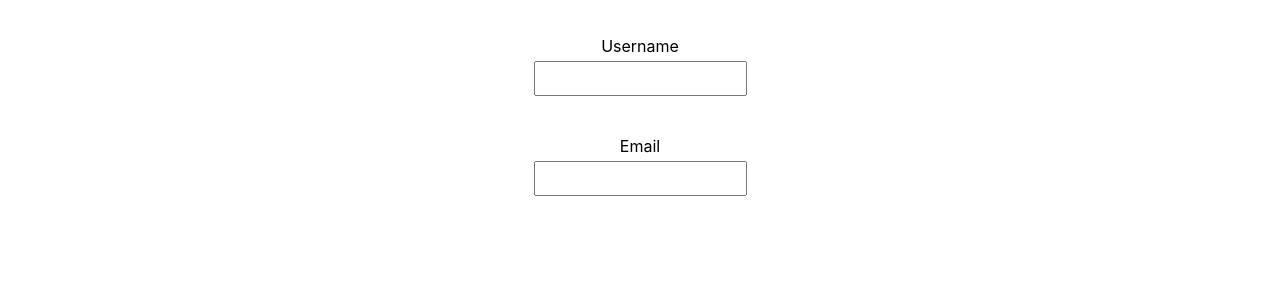
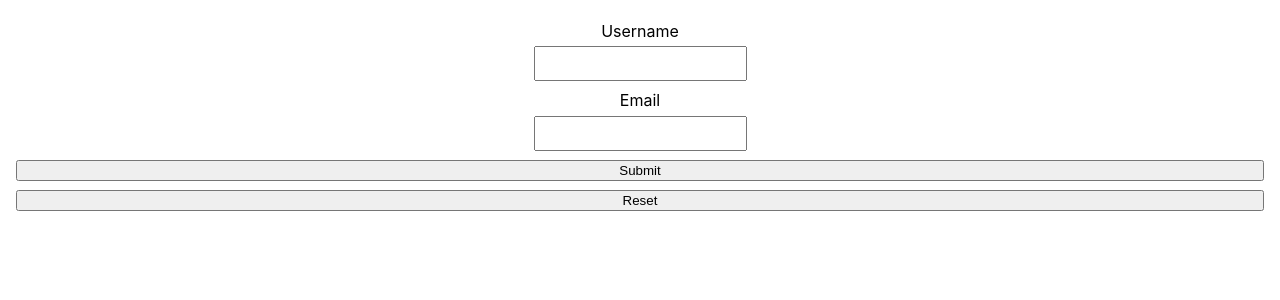
Before and after one commit to fsouzadi1995/react-hook-form-playground, a React (Create React App) app: page / in a window 1280 px wide. Shown: the top 300 px of the page. Built offline with nearby package versions, Linux system fonts and the light colour scheme.

Commit message:
chore: do some more stuff

```diff
--- a/src/App.tsx
+++ b/src/App.tsx
@@ -1,11 +1,7 @@
 import Form from './components/Form';
 
 function App() {
-  return (
-    <main>
-      <Form />
-    </main>
-  );
+  return <Form />;
 }
 
 export default App;
--- a/src/components/Form.tsx
+++ b/src/components/Form.tsx
@@ -1,17 +1,54 @@
+import { useForm } from 'react-hook-form';
+
+type Inputs = {
+  username: string;
+  email: string;
+};
+
 const Form = (): JSX.Element => {
+  const {
+    handleSubmit,
+    register,
+    reset,
+    formState: { errors },
+  } = useForm<Inputs>();
+
+  function onSubmit(inputs: Inputs): void {
+    console.log(inputs);
+  }
+
   return (
-    <form autoComplete='off'>
+    <form autoComplete='off' onSubmit={handleSubmit(onSubmit)}>
       <div>
         <label htmlFor='username'>Username</label>
+        <input
+          id='username'
+          type='text'
+          {...register('username', { required: true, pattern: /^[A-Za-z]+$/i })}
+        />
 
-        <input name='username' id='username' type='text' />
+        {errors.username?.type === 'required' ? <div>required!!!</div> : null}
+
+        {errors.username?.type === 'pattern' ? (
+          <div>invalid pattern!!</div>
+        ) : null}
       </div>
 
       <div>
         <label htmlFor='email'>Email</label>
+        <input
+          id='email'
+          type='email'
+          {...register('email', { required: true, maxLength: 10 })}
+        />
+        {errors.email?.type === 'required' ? <div>required!!!</div> : null}
+        {errors.email?.type === 'maxLength' ? <div>too long!!</div> : null}
+      </div>
 
-        <input name='email' id='email' type='email' />
-      </div>
+      <button type='submit'>Submit</button>
+      <button type='reset' onClick={() => reset()}>
+        Reset
+      </button>
     </form>
   );
 };
```
